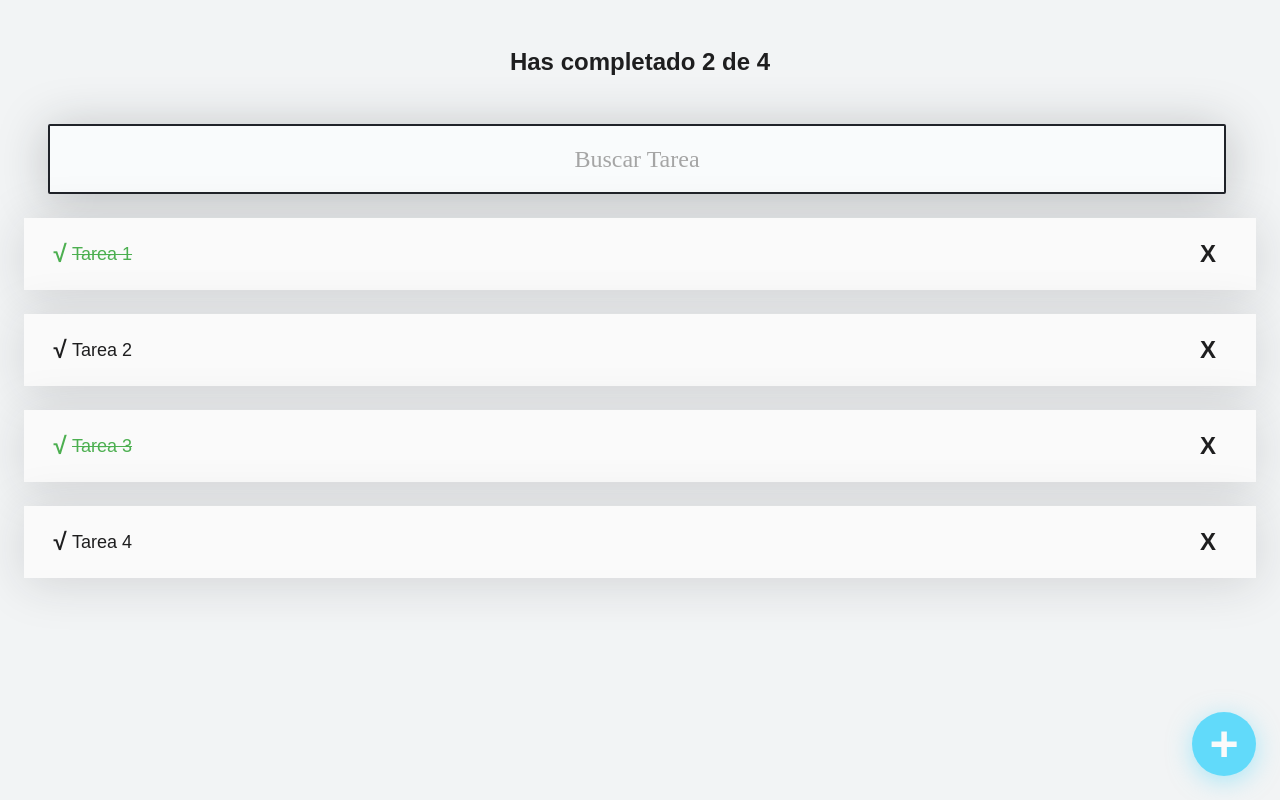
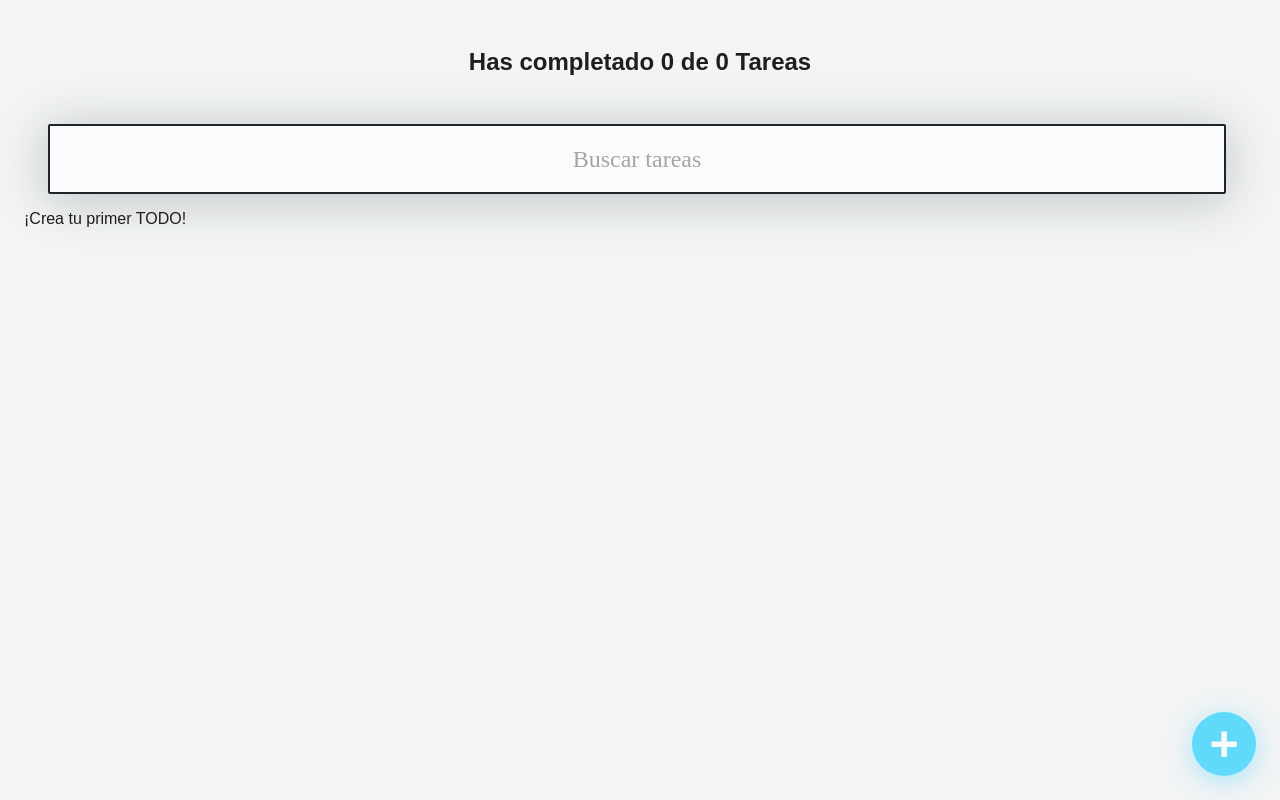
Before and after one commit to sarazapatas/todo-machine, a React app: page / in a window 1280 px wide. Built offline with nearby package versions, Linux system fonts and the light colour scheme.

Commit message:
LocalStorage
Se implementa almacenamiento en localstorage y mejoras a nivel de aplicacion

```diff
--- a/src/App/AppUI.js
+++ b/src/App/AppUI.js
@@ -1,25 +1,26 @@
-import React from "react";
-
+import React from 'react';
 import { TodoCounter } from '../TodoCounter';
 import { TodoSearch } from '../TodoSearch';
 import { TodoList } from '../TodoList';
 import { TodoItem } from '../TodoItem';
 import { CreateTodoButton } from '../CreateTodoButton';
 
-
-
-function AppUI({completedTodos,
+function AppUI({
+  loading,
+  error,
   totalTodos,
+  completedTodos,
   searchValue,
   setSearchValue,
   searchedTodos,
-    completeTodos,
-    deleteTodos}){
-    return  (
+  completeTodo,
+  deleteTodo,
+}) {
+  return (
     <React.Fragment>
       <TodoCounter
-          completedTodos={completedTodos}
-          totalTodos={totalTodos}
+        total={totalTodos}
+        completed={completedTodos}
       />
       <TodoSearch
         searchValue={searchValue}
@@ -27,13 +28,17 @@ function AppUI({completedTodos,
       />
 
       <TodoList>
+        {error && <p>Desespérate, hubo un error...</p>}
+        {loading && <p>Estamos cargando, no desesperes...</p>}
+        {(!loading && !searchedTodos.length) && <p>¡Crea tu primer TODO!</p>}
+
         {searchedTodos.map(todo => (
           <TodoItem
             key={todo.text}
             text={todo.text}
             completed={todo.completed}
-              onComplete={() => completeTodos(todo.text)}
-              onDetele={() => deleteTodos(todo.text)}
+            onComplete={() => completeTodo(todo.text)}
+            onDelete={() => deleteTodo(todo.text)}
           />
         ))}
       </TodoList>
@@ -41,7 +46,6 @@ function AppUI({completedTodos,
       <CreateTodoButton />
     </React.Fragment>
   );
-
 }
 
-export {AppUI}
+export { AppUI };
--- a/src/App/index.js
+++ b/src/App/index.js
@@ -1,60 +1,102 @@
 import React from 'react';
 import { AppUI } from './AppUI';
 
-const defaultTodos = [
-  { text: 'Tarea 1', completed: true },
-  { text: 'Tarea 2 ', completed: false },
-  { text: 'Tarea 3', completed: true },
-  { text: 'Tarea 4', completed: false },
-];
+
+function useLocalStorage(itemName, initialValue) {
+  const [error, setError] = React.useState(false);
+  const [loading, setLoading] = React.useState(true);
+  const [item, setItem] = React.useState(initialValue);
+
+  React.useEffect(() => {
+    setTimeout(() => {
+      try {
+        const localStorageItem = localStorage.getItem(itemName);
+        let parsedItem;
+
+        if (!localStorageItem) {
+          localStorage.setItem(itemName, JSON.stringify(initialValue));
+          parsedItem = initialValue;
+        } else {
+          parsedItem = JSON.parse(localStorageItem);
+        }
+
+        setItem(parsedItem);
+        setLoading(false);
+      } catch(error) {
+        setError(error);
+      }
+    }, 1000);
+  });
+
+  const saveItem = (newItem) => {
+    try {
+      const stringifiedItem = JSON.stringify(newItem);
+      localStorage.setItem(itemName, stringifiedItem);
+      setItem(newItem);
+    } catch(error) {
+      setError(error);
+    }
+  };
+
+  return {
+    item,
+    saveItem,
+    loading,
+    error,
+  };
+}
 
 function App() {
-  const [todos,setTodos]=React.useState(defaultTodos);
-  const [searchValue,setSearchValue] = React.useState('');
+  const {
+    item: todos,
+    saveItem: saveTodos,
+    loading,
+    error,
+  } = useLocalStorage('TODOS_V1', []);
+  const [searchValue, setSearchValue] = React.useState('');
 
-  const completedTodos= todos.filter(todo => !!todo.completed).length;
-  const totalTodos= todos.length;
+  const completedTodos = todos.filter(todo => !!todo.completed).length;
+  const totalTodos = todos.length;
 
-  let searchedTodos  =[];
+  let searchedTodos = [];
 
-  if(!searchValue.length>=1){
-    searchedTodos  =todos;
-  }else {
-    searchedTodos  = todos.filter(todo => {
+  if (!searchValue.length >= 1) {
+    searchedTodos = todos;
+  } else {
+    searchedTodos = todos.filter(todo => {
       const todoText = todo.text.toLowerCase();
       const searchText = searchValue.toLowerCase();
       return todoText.includes(searchText);
     });
   }
 
-  const completeTodos = (textTodo) => {
-    const position=todos.findIndex(todo=> todo.text==textTodo);
-    const newTodos= [...todos];
-    newTodos[position].completed=true;
-    setTodos(newTodos);
-  }
+  const completeTodo = (text) => {
+    const todoIndex = todos.findIndex(todo => todo.text === text);
+    const newTodos = [...todos];
+    newTodos[todoIndex].completed = true;
+    saveTodos(newTodos);
+  };
 
-  const deleteTodos = (textTodo) => {
-    const position=todos.findIndex(todo=> todo.text==textTodo);
-    const newTodos= [...todos];
-    newTodos.splice(textTodo,1);
-    setTodos(newTodos);
-  }
+  const deleteTodo = (text) => {
+    const todoIndex = todos.findIndex(todo => todo.text === text);
+    const newTodos = [...todos];
+    newTodos.splice(todoIndex, 1);
+    saveTodos(newTodos);
+  };
 
   return (
-
     <AppUI
+      loading={loading}
+      error={error}
+      totalTodos={totalTodos}
       completedTodos={completedTodos}
-      totalTodos={totalTodos}
       searchValue={searchValue}
       setSearchValue={setSearchValue}
       searchedTodos={searchedTodos}
-      completeTodos={completeTodos}
-      deleteTodos={deleteTodos}
-    ></AppUI>
+      completeTodo={completeTodo}
+      deleteTodo={deleteTodo}
+    />
   );
-
-
 }
 
 export default App;
--- a/src/CreateTodoButton/index.js
+++ b/src/CreateTodoButton/index.js
@@ -1,23 +1,19 @@
 import React from 'react';
 import './CreateTodoButton.css';
 
-
-
 function CreateTodoButton(props) {
-  const onClickFunction  = (msg) => {
+  const onClickButton = (msg) => {
     alert(msg);
-  }
+  };
 
   return (
-    <button className="CreateTodoButton"
-      onClick={() =>onClickFunction("Prueba de envio")}
+    <button
+      className="CreateTodoButton"
+      onClick={() => onClickButton('Aquí se debería abrir el modal')}
     >
       +
     </button>
   );
-
-
 }
 
-
 export { CreateTodoButton };
--- a/src/TodoCounter/index.js
+++ b/src/TodoCounter/index.js
@@ -1,9 +1,9 @@
 import React from 'react';
 import './TodoCounter.css';
 
-function TodoCounter({completedTodos,totalTodos}) {
+function TodoCounter({ total, completed }) {
   return (
-    <h2 className="TodoCounter">Has completado {completedTodos} de {totalTodos}</h2>
+    <h2 className="TodoCounter">Has completado {completed} de {total} Tareas</h2>
   );
 }
 
--- a/src/TodoItem/TodoItem.css
+++ b/src/TodoItem/TodoItem.css
@@ -29,7 +29,6 @@
   width: 48px;
   font-size: 24px;
   font-weight: bold;
-  /* background-color: #CCC; */
 }
 
 .Icon-check {
--- a/src/TodoItem/index.js
+++ b/src/TodoItem/index.js
@@ -2,17 +2,21 @@ import React from 'react';
 import './TodoItem.css';
 
 function TodoItem(props) {
-
-  ;
   return (
     <li className="TodoItem">
-      <span onClick={props.onComplete} className={`Icon Icon-check ${props.completed && 'Icon-check--active'}`}>
+      <span
+        className={`Icon Icon-check ${props.completed && 'Icon-check--active'}`}
+        onClick={props.onComplete}
+      >
         √
       </span>
       <p className={`TodoItem-p ${props.completed && 'TodoItem-p--complete'}`}>
         {props.text}
       </p>
-      <span onClick={props.onDetele} className="Icon Icon-delete">
+      <span
+        className="Icon Icon-delete"
+        onClick={props.onDelete}
+      >
         X
       </span>
     </li>
--- a/src/TodoSearch/index.js
+++ b/src/TodoSearch/index.js
@@ -10,7 +10,7 @@ function TodoSearch({ searchValue, setSearchValue }) {
   return (
     <input
       className="TodoSearch"
-      placeholder="Buscar Tarea"
+      placeholder="Buscar tareas"
       value={searchValue}
       onChange={onSearchValueChange}
     />
--- a/src/index.js
+++ b/src/index.js
@@ -1,6 +1,6 @@
 import React from 'react';
 import ReactDOM from 'react-dom';
-import App from './App';
+import App from './App/index.js';
 import './index.css';
 
 ReactDOM.render(
```
Lines whose indentation alone changed are shown as unchanged.
